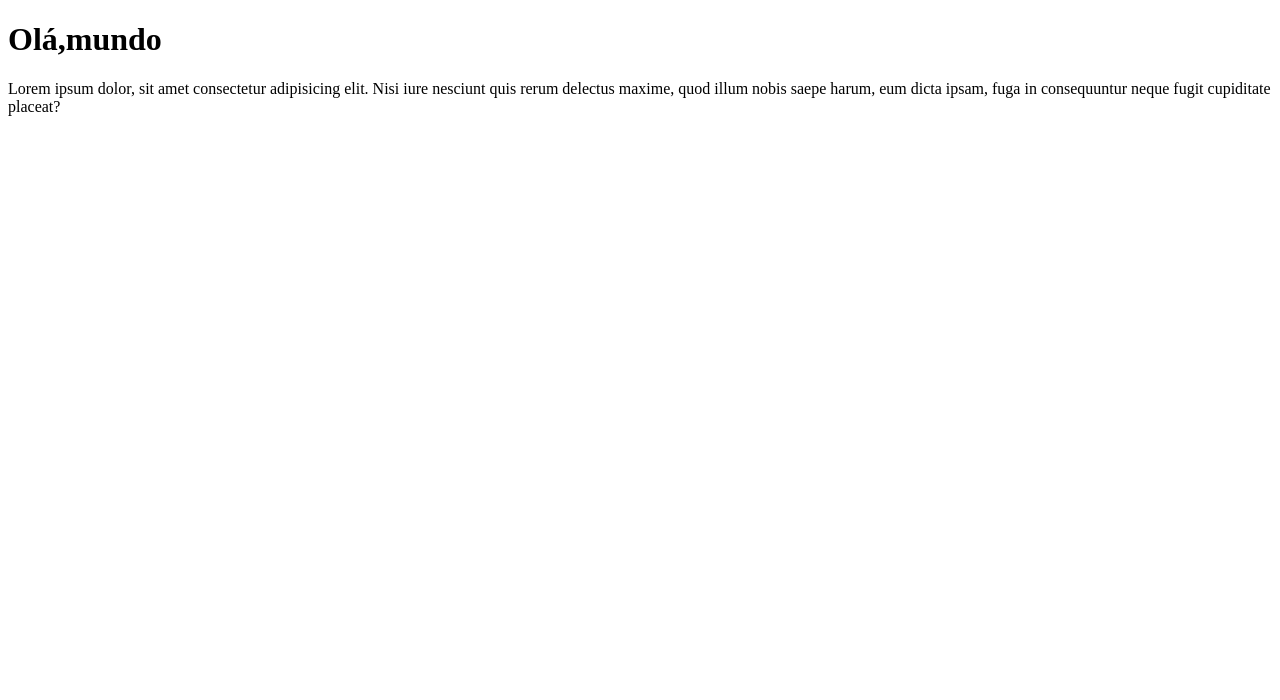
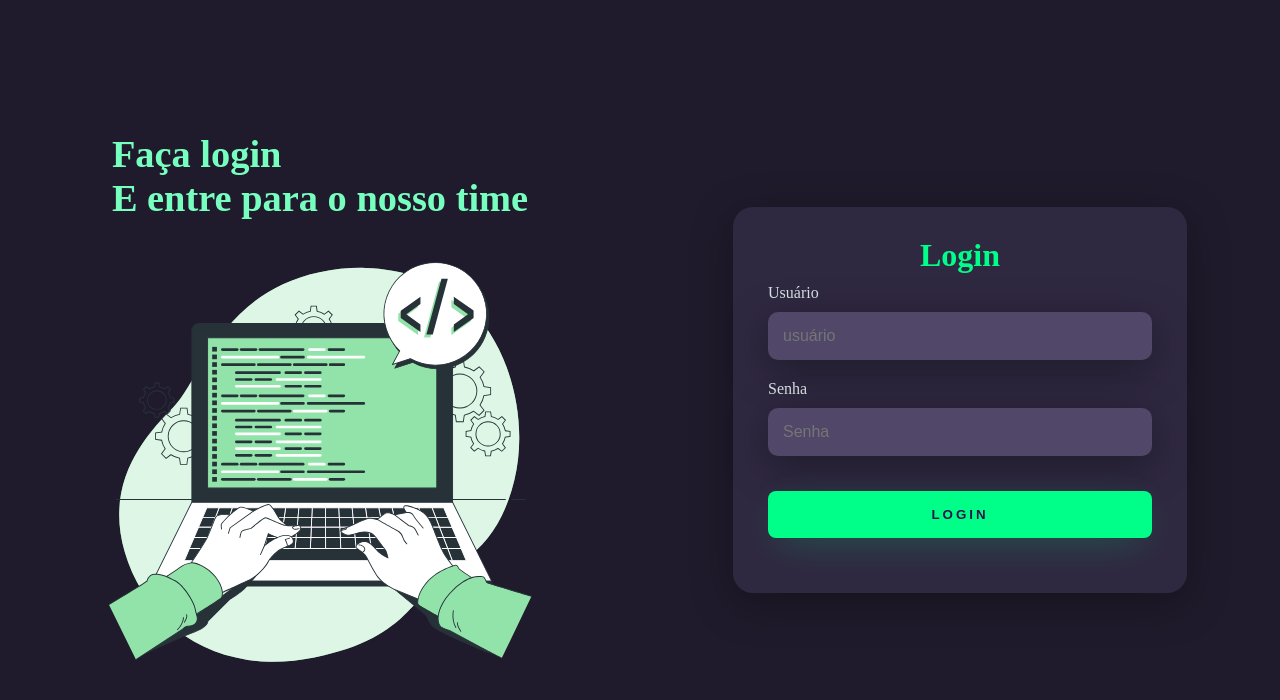
Before and after one commit to JonnyMarques/Projetos-HTML-CSS, a plain HTML site: page site exemplo/index.Html in a window 1280 px wide. Drawn offline with Linux system fonts and the light colour scheme.

Commit message:
site de login
Exercicio de um youtuber, site de login.

```diff
--- a/site exemplo/index.Html
+++ b/site exemplo/index.Html
@@ -4,10 +4,29 @@
     <meta charset="UTF-8">
     <meta http-equiv="X-UA-Compatible" content="IE=edge">
     <meta name="viewport" content="width=device-width, initial-scale=1.0">
-    <title>Testando git</title>
+    <link rel="stylesheet" href="style.css">
+    <title>login</title>
 </head>
 <body>
-    <h1> Olá,mundo </h1>
-    <p>Lorem ipsum dolor, sit amet consectetur adipisicing elit. Nisi iure nesciunt quis rerum delectus maxime, quod illum nobis saepe harum, eum dicta ipsam, fuga in consequuntur neque fugit cupiditate placeat?</p>
+    <div class="main-login">
+    <div class="left-login">
+    <h1>Faça login<br>E entre para o nosso time </h1>
+    <img src="Dev.svg" class="left-login-image" alt="dev animation">
+    </div>
+
+    <div class="right-login">
+    <div class="card-login">
+        <h1>Login</h1>
+    <div class="textfield">
+    <label for="usuário">Usuário</label>
+    <input type="text"name="usuario"placeholder="usuário">
+    </div>
+
+    <div class="textfield">
+        <label for="senha">Senha</label>
+        <input type="password" name="senha"placeholder="Senha">
+    </div>
+
+    <button class="btn-login">Login</button>
 </body>
 </html>
--- /dev/null
+++ b/site exemplo/style.css
@@ -0,0 +1,144 @@
+body
+{
+margin: 0;
+}
+.main-login
+{
+width: 100vw;
+height: 100vh;
+background-color: #201b2c;
+display: flex;
+justify-content: center;
+align-items: center;
+}
+
+.left-login
+{
+    width: 50vw;
+    height: 100vh;
+    display: flex;
+    justify-content: center;
+    align-items: center;
+    flex-direction: column;
+}
+.left-login > h1
+{
+    font-size: 3vw;
+    color:#77ffc0;
+}
+.left-login-image
+{
+    width: 35vw;
+}
+
+.right-login
+{
+    width: 50vw;
+    height: 100vh;
+    display: flex;
+    justify-content: center;
+    align-items: center;
+}
+.card-login
+{
+    width: 60%;
+    display: flex;
+    justify-content: center;
+    align-items: center;
+    flex-direction: column;
+    padding: 30px 35px;
+    background: #2f2841;
+    border-radius: 20px;
+    box-shadow: 0px 10px 40px #00000056;
+}
+.card-login > h1
+{
+color: #00ff88;
+font-weight: 800;
+margin: 0;
+}
+.textfield
+{
+    width: 100%;
+    display: flex;
+    flex-direction: column;
+    align-items: flex-start
+    justify-content center;
+    margin: 10px 0px;
+}
+.textfield >input
+{
+    width: 100%;
+    border: none;
+    border-radius: 10px;
+    padding: 15px;
+    background: #514869;
+    color: #f0ffffde;
+    font-size: 12pt;
+    box-shadow: 0px 10px 40px #00000056;
+    outline: none;
+    box-sizing: border-box;
+}
+.textfield > label
+{
+    color: #f0ffffde;
+    margin-bottom: 10px;
+
+}
+.textfield > input ::placeholder
+{
+color: #f0ffffde;
+}
+.btn-login
+{
+    width: 100%;
+    padding: 16px 0px;
+    margin: 25px;
+    border: none;
+    border-radius: 8px;
+    outline: none;
+    text-transform: uppercase;
+    font-weight: 800;
+    letter-spacing: 3px;
+    color: #2b134b;
+    background: #00ff88;
+    cursor: pointer;
+    box-shadow: 0px 10px 40px -12px #00ff8052;
+}
+
+@media only screen and (max-width:950px)
+{
+.card-login
+{
+width: 85%;
+}
+}
+@media only screen and (max-width:600px)
+{
+.main-login
+{
+  flex-direction: column;
+}
+.left-login > h1
+{
+    display: none;
+}
+.left-login
+{
+    width: 100%;
+    height: auto;
+}
+.right-login
+{
+    width: 100%;
+    height: auto;
+}
+.left-login-image
+{
+    width: 50vh;
+}
+.card-login
+{
+    width: 50%;
+}
+}
```
Also changed, not shown: site exemplo/Dev.svg (added).
